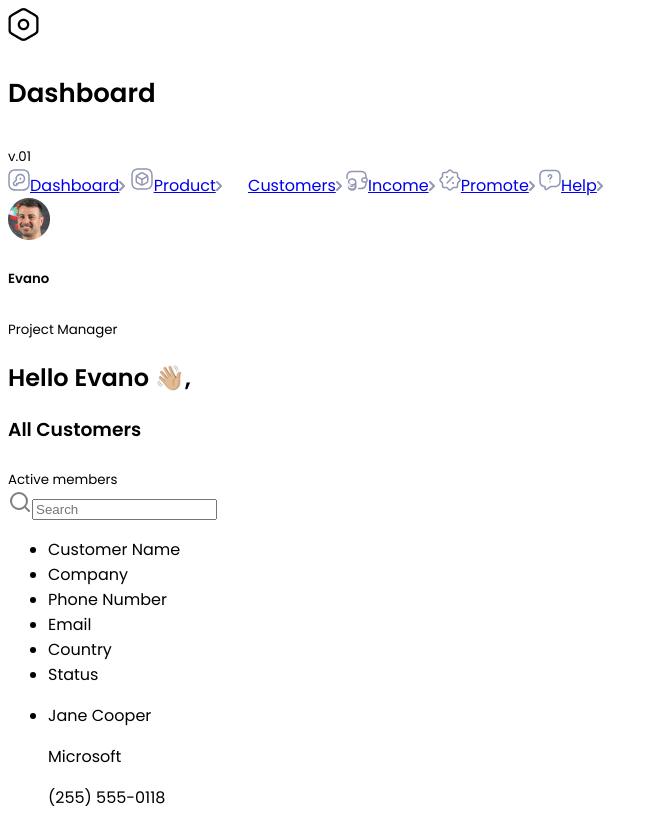
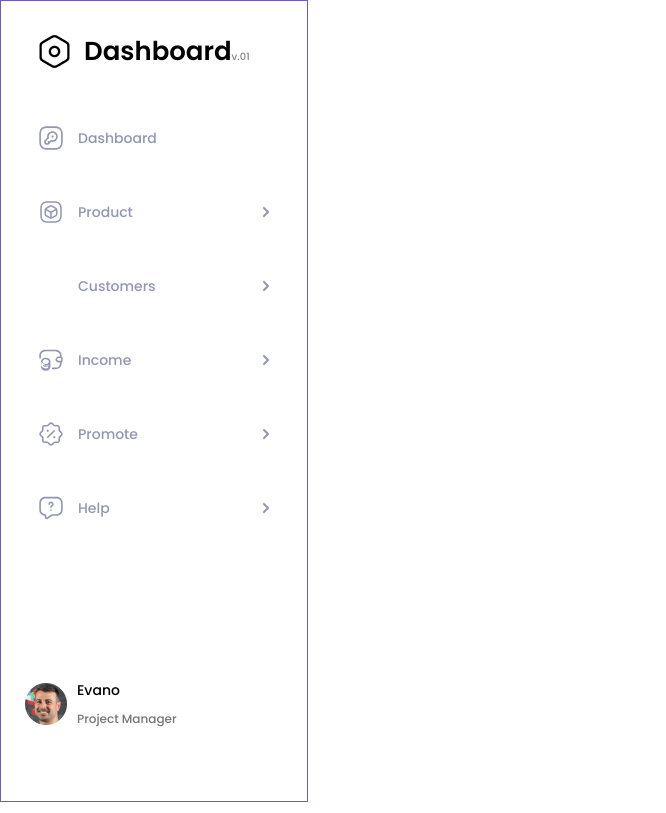
Before and after one commit to miskson/crm-dasboard-markup, a plain HTML site: page index.html in a window 1280 px wide. Shown: the top 813 px of the page, without its empty margins (0-666 px from the left). Drawn offline with Linux system fonts and the light colour scheme.

Commit message:
feat: added styles for sidebar

```diff
--- a/index.html
+++ b/index.html
@@ -9,24 +9,51 @@
 </head>
 
 <body>
-    <aside>
-        <section class="logo">
+    <aside class="sidebar">
+        <section class="sidebar__menu">
+            <div class="logo">
                 <img class="logo__logo-img" src="./assets/img/logo.png" alt="logo">
+                <div class="logo__typography-block">
                     <h1 class="logo__title">Dashboard</h1>
                     <sub class="logo__subtitle">v.01</sub>
+                </div>
+            </div>
+            <nav class="sidebar__links-list">
+                <a class="sidebar__link" href="#">
+                    <div class="sidebar__link-typography"><img class="sidebar__link-icon" src="./assets/img/key-square.svg"
+                            alt="#">Dashboard</div>
+                </a>
+                <a class="sidebar__link" href="#">
+                    <div class="sidebar__link-typography"><img class="sidebar__link-icon" src="./assets/img/3d-square.svg"
+                            alt="#">Product</div><img class="sidebar__link-arrow" src="./assets/img/menu-arrow.svg" alt=">">
+                </a>
+                <a class="sidebar__link" href="#">
+                    <div class="sidebar__link-typography"><img class="sidebar__link-icon" src="./assets/img/user-square.svg"
+                            alt="#">Customers</div><img class="sidebar__link-arrow" src="./assets/img/menu-arrow.svg"
+                        alt=">">
+                </a>
+                <a class="sidebar__link" href="#">
+                    <div class="sidebar__link-typography"><img class="sidebar__link-icon"
+                            src="./assets/img/income-square.svg" alt="#">Income</div><img class="sidebar__link-arrow"
+                        src="./assets/img/menu-arrow.svg" alt=">">
+                </a>
+                <a class="sidebar__link" href="#">
+                    <div class="sidebar__link-typography"><img class="sidebar__link-icon"
+                            src="./assets/img/promote-square.svg" alt="#">Promote</div><img class="sidebar__link-arrow"
+                        src="./assets/img/menu-arrow.svg" alt=">">
+                </a>
+                <a class="sidebar__link" href="#">
+                    <div class="sidebar__link-typography"><img class="sidebar__link-icon" src="./assets/img/help-square.svg"
+                            alt="#">Help</div><img class="sidebar__link-arrow" src="./assets/img/menu-arrow.svg" alt=">">
+                </a>
+            </nav>
         </section>
-        <nav>
-            <a href="#"><img src="./assets/img/key-square.svg" alt="#">Dashboard<img src="./assets/img/menu-arrow.svg" alt=">"></a>
-            <a href="#"><img src="./assets/img/3d-square.svg" alt="#">Product<img src="./assets/img/menu-arrow.svg" alt=">"></a>
-            <a href="#"><img src="./assets/img/user-square.svg" alt="#">Customers<img src="./assets/img/menu-arrow.svg" alt=">"></a>
-            <a href="#"><img src="./assets/img/income-square.svg" alt="#">Income<img src="./assets/img/menu-arrow.svg" alt=">"></a>
-            <a href="#"><img src="./assets/img/promote-square.svg" alt="#">Promote<img src="./assets/img/menu-arrow.svg" alt=">"></a>
-            <a href="#"><img src="./assets/img/help-square.svg" alt="#">Help<img src="./assets/img/menu-arrow.svg" alt=">"></a>
-        </nav>
-        <section>
-            <div><img src="./assets/img/user-pic.png" alt="user-avatar"></div>
-            <h5>Evano</h5>
-            <sub>Project Manager</sub>
+        <section class="sidebar__profile">
+            <img class="sidebar__profile-pic" src="./assets/img/user-pic.png" alt="user-avatar">
+            <div class="sidebar__profile-typography">
+                <h5 class="sidebar__profile-name">Evano</h5>
+                <sub class="sidebar__profile-rank">Project Manager</sub>
+            </div>
         </section>
     </aside>
     <main>
--- a/style.css
+++ b/style.css
@@ -16,11 +16,100 @@
 
 body {
   font-family: "Poppins";
+  margin: 0;
+  padding: 0;
 }
 
+.sidebar {
+  display: flex;
+  flex-direction: column;
+  justify-content: space-between;
+  height: 100vh;
+  width: 306px;
+  border: 1px solid slateblue;
+}
+
+.logo {
+  display: flex;
+  align-items: center;
+  width: 195px;
+  height: 100px;
+  margin-left: 24px;
+}
 .logo__title {
   font-family: "Poppins";
   font-size: 26px;
   letter-spacing: 1%;
   font-weight: 600;
+  margin: 0;
 }
+.logo__logo-img {
+  margin: 0 14px;
+}
+.logo__typography-block {
+  display: flex;
+  align-items: baseline;
+}
+.logo__subtitle {
+  font-size: 10px;
+  font-weight: 500;
+  color: #838383;
+}
+
+.sidebar__links-list {
+  display: flex;
+  flex-direction: column;
+}
+.sidebar__link {
+  display: flex;
+  flex-direction: row;
+  justify-content: space-between;
+  text-decoration: none;
+  color: #9197b3;
+  border-radius: 8px;
+  width: 250px;
+  height: 46px;
+  font-size: 14px;
+  font-weight: 500;
+  margin: 14px 28px;
+}
+.sidebar__link-typography {
+  display: flex;
+  align-items: center;
+}
+.sidebar__link-icon {
+  width: 24px;
+  height: auto;
+  margin: 0 15px 0 10px;
+}
+.sidebar__link-arrow {
+  align-self: center;
+  margin-right: 10px;
+}
+.sidebar__profile {
+  display: flex;
+  align-items: center;
+  margin-bottom: 76px;
+  height: 42px;
+}
+.sidebar__profile-pic {
+  display: block;
+  width: 42px;
+  height: 42px;
+  margin-left: 24px;
+}
+.sidebar__profile-name,
+.sidebar__profile-rank {
+  font-weight: 500;
+}
+.sidebar__profile-name {
+  font-size: 14px;
+  margin: 0;
+}
+.sidebar__profile-rank {
+  font-size: 12px;
+  color: #757575;
+}
+.sidebar__profile-typography {
+  margin-left: 10px;
+}
```
Lines whose indentation alone changed are shown as unchanged.
